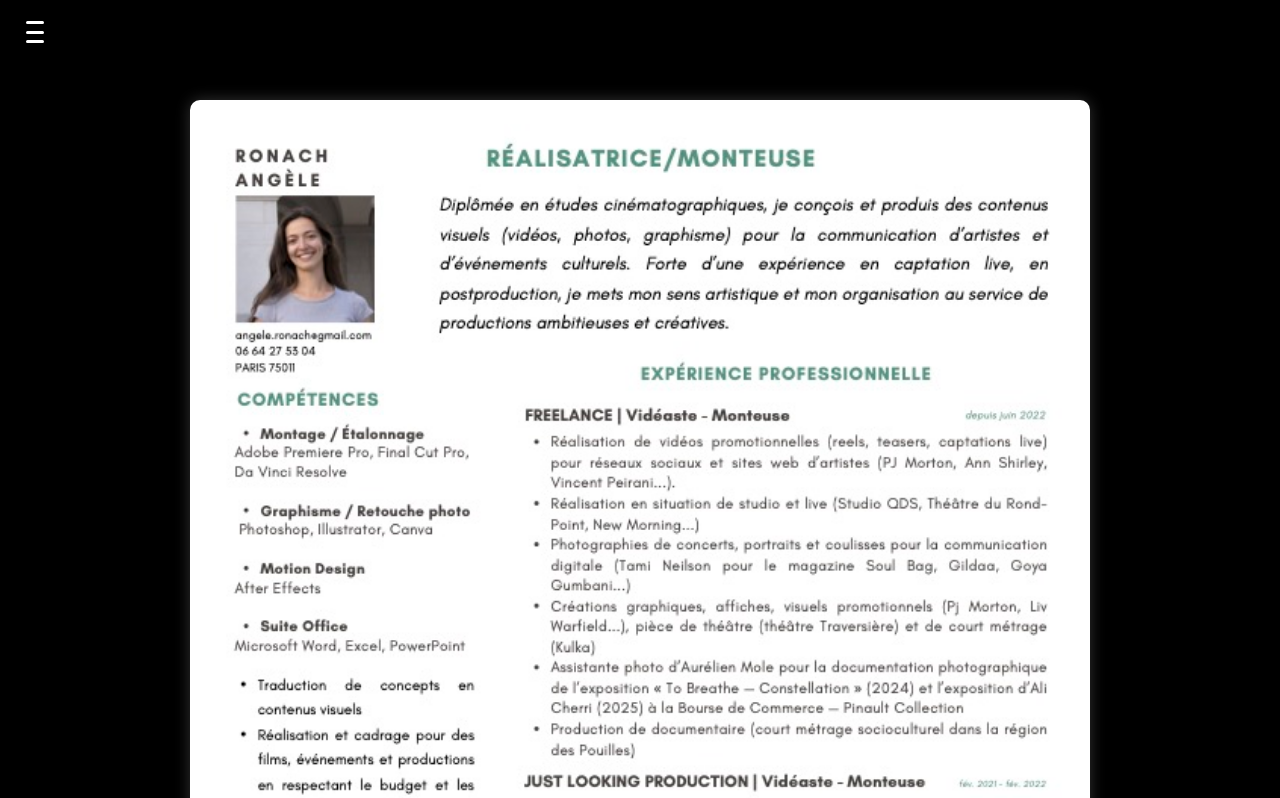
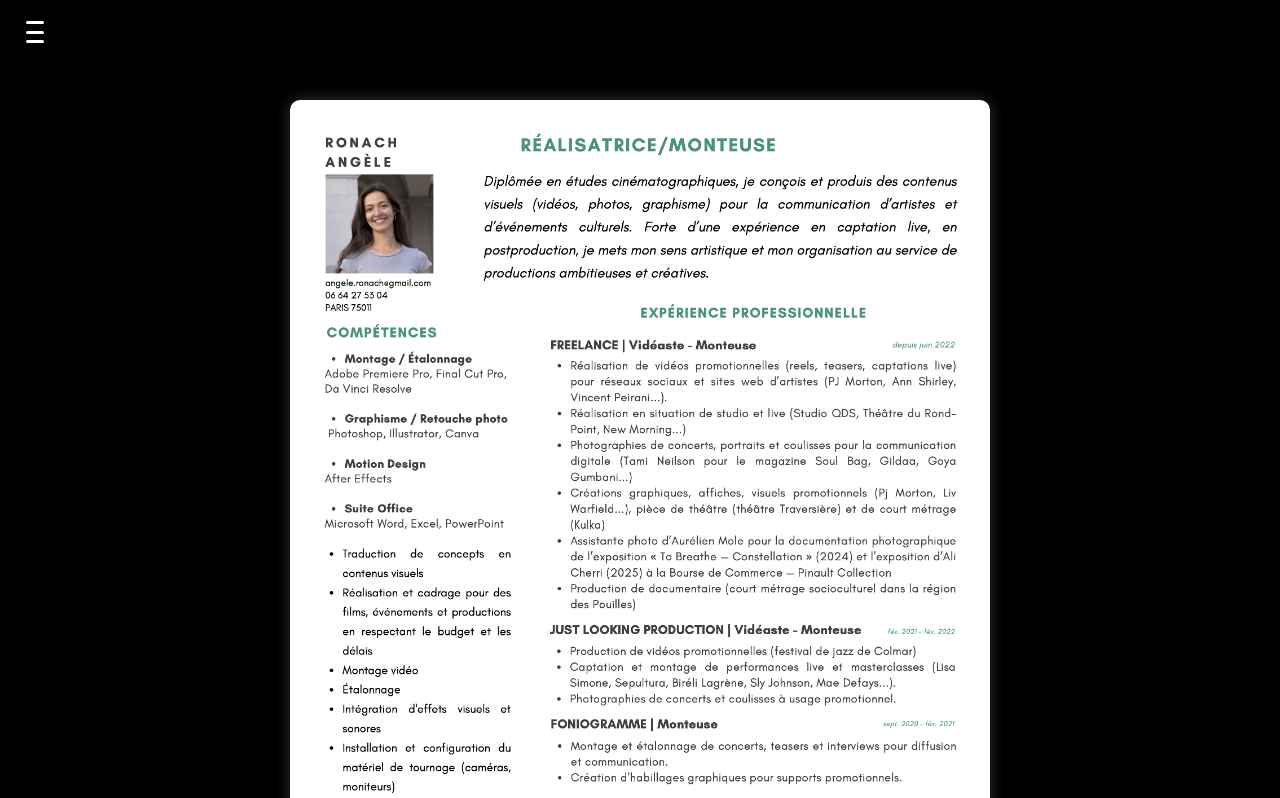
Before and after one commit to angele19/angele19, a plain HTML site: page CV.html in a window 1280 px wide. Shown: the top 798 px of the page. Drawn offline with Linux system fonts and the light colour scheme.

Commit message:
Update CV.html

```diff
--- a/CV.html
+++ b/CV.html
@@ -90,7 +90,7 @@
 
     .cv-container {
       width: 80%;
-      max-width: 900px;
+      max-width: 700px;
       margin: 100px auto 50px; /* espace pour le menu fixe */
     }
 
@@ -122,7 +122,7 @@
   </div>
 
   <div class="cv-container">
-    <img src="CV_2025.jpg" alt="CV Angèle Ronach" />
+    <img src="CV_2025.png" alt="CV Angèle Ronach" />
   </div>
 
   <script>
```
